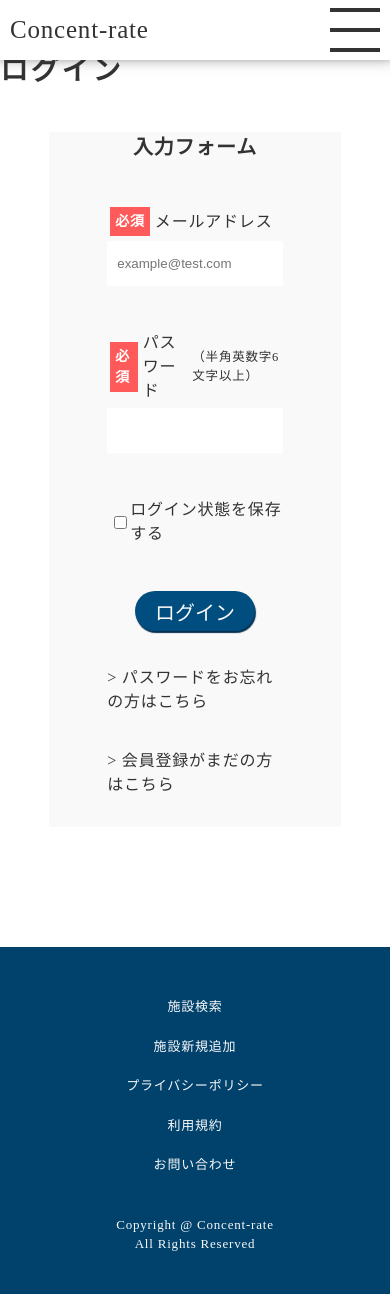
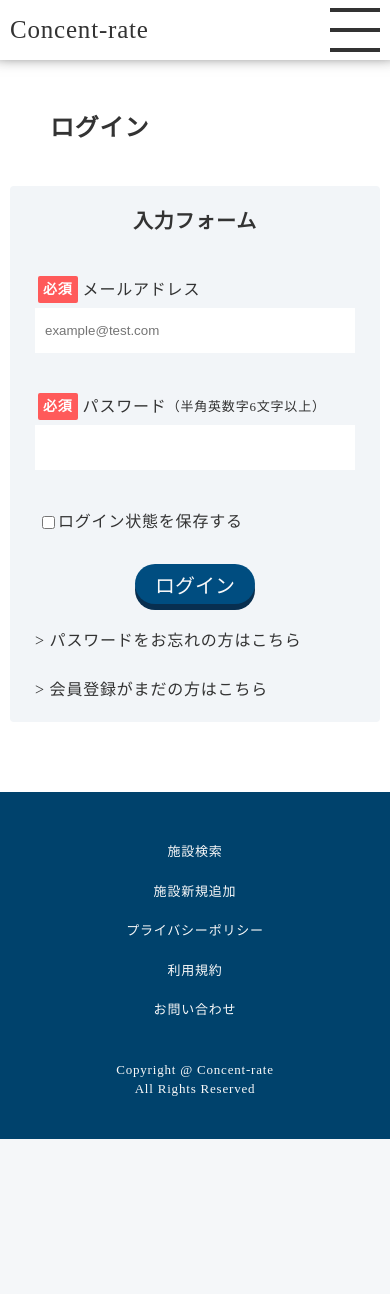
Before and after one commit to TsutomuOikawa/Review-site_personal-PJ, a PHP site: page /Concent-rate/login.php in a window 390 px wide. After the commit the page ends 1139 px from the top, so only its background shows below. Run offline with PHP 8.4, Linux system fonts and the light colour scheme; some libraries are stand-ins or nearby versions.

Commit message:
add:ログインぺージ レスポンシブ対応
レスポンシブ化、加えてCSS設計に基づいてhtmlクラスも修正

```diff
--- a/css/style.css
+++ b/css/style.css
@@ -14,15 +14,23 @@ body {
   letter-spacing: 0.05em;
   line-height: 1.5;
 }
+button {
+  border: none;
+  background: none;
+  cursor: pointer;
+}
 input {
   border: none;
+}
+input:focus-visible {
+  outline: none;
 }
 ul {
   list-style-type: none;
 }
-/*/////////////////////////
+/*====================
   ヘッダー
-/////////////////////////*/
+====================*/
 .header {
   background-color: #FFFFFF;
   box-shadow: 0 -10px 15px 5px;
@@ -215,66 +224,107 @@ ul {
   background: rgba(119, 100, 87, 0.7);
 }
 
-/*/////////////////////////
+/*====================
   コンテンツ部分
-/////////////////////////*/
+====================*/
 /* ページ全体 */
-.page-wrapper{
-  margin: 50px auto 120px;
+.page-wrapper {
+  margin-top: 60px;
 }
-.page_title{
-  margin-bottom: 40px;
-  font-size: 28px;
+.container {
+  padding: 50px 0 70px;
+}
+.container_title{
+  font-size: 32px;
   font-weight: bold;
-  letter-spacing: 0.1em;
-  line-height: 1.5;
+  margin: 0 auto;
+  padding-left: 50px;
+  max-width: 1000px;
 }
-.page_contents--center{
-  margin: 0 auto;
+.container_body {
+  box-sizing: border-box;
+  margin: 40px auto 0;
+  padding: 0 10px;
+  width: 1000px;
 }
-.page_contents--between{
-  display: flex;
-  justify-content: space-between;
+.container_body--form {
+  width: 40%;
 }
+@media screen and (max-width: 430px) {
+  .container_title {
+    font-size: 24px;
+  }
+  .container_body--form {
+    width: 100%;
+  }
+}
+
+/*
+.section {
+
+}
+.section_title {
+
+}
+
+.section_body {
+
+}
+ */
+
+.module {
+  border-radius: 4px;
+  box-sizing: border-box;
+  padding: 40px 50px;
+}
+.module_title {
+  font-size: 20px;
+  font-weight: bold;
+  text-align: center;
+}
+@media screen and (max-width: 430px) {
+  .module{
+    padding: 20px 25px;
+  }
+}
+
 section.page_contents--separate{
   margin-top: 20px;
   padding-bottom: 15px;
 }
 
 
-/* メインコンテンツ部分 */
-.mainContents-wrapper{
-  width: 75%;
+/* ワンカラム部分 */
+.content-wrapper {
+  box-sizing: border-box;
+  margin: 0 auto;
+  padding: 80px 10px 50px;
+  width: 1000px;
+}
+.content_title {
+  font-size: 28px;
+  font-weight: bold;
+}
+.content_title--topPage {
+  text-align: left;
+  padding-left: 30px;
+  position: relative;
+}
+.content_title--topPage::before{
+  content: '';
+  font-size: 70px;
+  opacity: 0.2;
+  position: absolute;
+    top: 5px;
+    left: 70px;
+}
+.content_body{
+  padding: 30px 0;
 }
 
-/* 共通アイテム */
-.contents--interval{
-  margin-bottom: 50px;
-}
-.baseColor{
-  background: #F9F9F9;
-  color: #333333;
-  box-sizing: border-box;
-}
-.subTitle{
-  font-size: 20px;
-  font-weight: bold;
-  line-height: 1.5;
-}
-.subTitle--visual{
-  color: white;
-  background: #004D80;
-  letter-spacing: 0.05em;
-  padding: 15px 30px;
-}
-.noItem{
-  font-weight: bold;
-  text-align: center;
-}
-
-/*/////////////////////////
+/*====================
   サイドバー
-/////////////////////////*/
+====================*/
 #sidebar{
   width: 23%;
   height: 100%;
@@ -545,24 +623,25 @@ section.page_contents--separate{
   margin: auto 0;
 }
 
-/*/////////////////////////
+/*====================
   入力フォーム（form_）
-/////////////////////////*/
-.form-wrapper{
-  padding: 0 20% 30px;
+====================*/
+.form{
+  background: #F2F5F8;
 }
-.form_title{
+.form_name{
+  display: flex;
+    align-items: center;
   margin-bottom: 5px;
   margin-left: 3px;
-  display: flex;
-  align-items: center;
 }
 .form_label{
+  border-radius: 2px;
+  color: #ffffff;
   font-size: 14px;
   font-weight: bold;
-  color: #ffffff;
-  padding: 4px 5px;
   margin-right: 5px;
+  padding: 3px 5px;
 }
 .form_label--required{
   background: rgba(255, 90, 90, 1);
@@ -571,12 +650,12 @@ section.page_contents--separate{
   background: rgba(150, 150, 150, 1);
 }
 .form_input {
-  width: 100%;
+  background: white;
+  border: none;
+  box-sizing: border-box;
   min-height: 45px;
   padding: 5px 10px;
-  border: none;
-  box-sizing: border-box;
-  background: white;
+  width: 100%;
 }
 .form_input--age{
   width: 40%;
@@ -593,15 +672,15 @@ section.page_contents--separate{
   min-height: 45px;
 }
 .form_notion{
-  margin-top: 35px;
+  margin-top: 25px;
 }
 .form_lastItem{
   display: block;
-  margin-bottom: 45px;
+  margin-bottom: 30px;
 }
-.area-msg{
+.form_errMsg{
   height: 20px;
-  margin: 5px 0 20px;
+  margin: 5px 0 15px;
   font-size: 14px;
   color: red;
 }
@@ -922,33 +1002,34 @@ li.list-item{
 li.list-active{
   background: #d6d7da;
 }
-/*/////////////////////////
+/*====================
   ボタン
-/////////////////////////*/
+====================*/
 .btn{
   display: block;
   margin: 0 auto;
-  border: none;
 }
 .btn--submit{
+  background: #004D80;
+  border-radius: 25px;
+  box-shadow: 0px 6px #082F50;
   color: #F9F9F9;
-  background: #004D80;
   font-size: 20px;
-  box-shadow: 1px 2px 1px #082F50;
+  height: 40px;
+  transition: all .2s;
+  width:120px;
 }
 .btn--submit:hover{
-  cursor: pointer;
-  box-shadow: 1px 4px 2px #082F50;
+  background: #66a9d6;
 }
-.btn--submit--mainContents{
-  height: 40px;
-  width:120px;
-  border-radius: 25px;
+.btn--submit:active {
+  box-shadow: 0px 0px #082F50;
+  transform: translateY(6px);
 }
 
-/*/////////////////////////
+/*====================
   タグ
-/////////////////////////*/
+====================*/
 .tag{
   margin-right: 4px;
   line-height: 1;
@@ -1018,16 +1099,38 @@ li.list-active{
   max-width: 33%;
 }
 
-/*////////////////////////////
+/*====================///
  ピンポイントCSS
-////////////////////////////*/
+///====================*/
+.contents--interval{
+  margin-bottom: 50px;
+}
+.baseColor{
+  background: #F9F9F9;
+  color: #333333;
+  box-sizing: border-box;
+}
+.subTitle{
+  font-size: 20px;
+  font-weight: bold;
+  line-height: 1.5;
+}
+.subTitle--visual{
+  color: white;
+  background: #004D80;
+  letter-spacing: 0.05em;
+  padding: 15px 30px;
+}
+.noItem{
+  font-weight: bold;
+  text-align: center;
+}
 .smallTitle{
   font-weight: bold;
-  line-height: 1.5;
   margin-top: 3px;
 }
 .font-sizeS{
-  font-size: 12.5px;
+  font-size: 13px;
 }
 .font-sizeM{
   font-size: 20px;
--- a/login.php
+++ b/login.php
@@ -55,14 +55,14 @@ if (!empty($_POST)) {
           debug("メールアドレス、パスワードが登録情報に一致しました");
 
           //セッション時間のデフォルトを1時間に設定
-          $sesLimit = 60*60;
+          $sesLimit = 60 *60;
           //最終ログイン日時を現在時間に更新
           $_SESSION['login_date'] = time();
           //パスワードがマッチしたらチェックボックスを確認
           if ($login_check) {
             //チェックされていたら期限を30日に更新
             debug('ログイン延長のチェックあり・セッション期限を延長します');
-            $_SESSION['login_limit'] = $sesLimit *24*30;
+            $_SESSION['login_limit'] = $sesLimit *24*3;
           }else {
             //チェックされていないのでセッションはデフォルトに設定
             debug('ログイン延長のチェックはありません');
@@ -105,54 +105,56 @@ if (!empty($_POST)) {
    <p><?php echo getSessionMsg('js-msg'); ?></p>
  </div>
 <!--　メインコンテンツ　-->
-<main class="page-wrapper">
-  <h1 class="page_title">ログイン</h1>
-  <div class="page_contents--center mainContents-wrapper">
+<main id="login" class="page-wrapper">
+  <div class="container">
 
-    <form method="post" class="scrollContents-wrapper baseColor">
+    <h1 class="container_title">ログイン</h1>
+    <div class="container_body container_body--form">
 
-      <h2 class="subTitle --fontCenter">入力フォーム</h2>
-      <div class ="form-wrapper">
-        <div class="area-msg">
+      <form method="post" class="module form">
+        <h2 class="module_title">入力フォーム</h2>
+        <div class ="module_body">
+          <div class="form_errMsg">
             <?php echo showErrMsg('common'); ?>
           </div>
 
           <label>
-          <div class="form_title">
+            <div class="form_name">
               <span class="form_label form_label--required">必須</span>
               メールアドレス
             </div>
-          <input type="text" name="email" class="form_input form_input--mainContents <?php if (!empty($err_msg['email'])) echo 'err'; ?>" value="<?php echo getFormData('email'); ?>" placeholder="example@test.com">
+            <input type="text" name="email" class="form_input <?php if (!empty($err_msg['email'])) echo 'err'; ?>" value="<?php echo getFormData('email'); ?>" placeholder="example@test.com">
           </label>
-        <div class="area-msg">
+          <div class="form_errMsg">
             <?php echo showErrMsg('email'); ?>
           </div>
 
           <label>
-          <div class="form_title">
+            <div class="form_name">
               <span class="form_label form_label--required">必須</span>
               パスワード
               <span class="font-sizeS">（半角英数字6文字以上）</span>
             </div>
-          <input type="password" name="pass" class="form_input form_input--mainContents <?php if (!empty($err_msg['pass'])) echo 'err'; ?>" value="<?php echo getFormData('pass'); ?>">
+            <input type="password" name="pass" class="form_input  <?php if (!empty($err_msg['pass'])) echo 'err'; ?>" value="<?php echo getFormData('pass'); ?>">
           </label>
-        <div class="area-msg">
+          <div class="form_errMsg">
             <?php echo showErrMsg('pass'); ?>
           </div>
 
           <div class="form_lastItem">
-          <label class="form_title">
+            <label class="form_name">
               <input type="checkbox" name="login_check">ログイン状態を保存する
             </label>
           </div>
 
-        <input type="submit" class="btn btn--submit btn--submit--mainContents" value="ログイン">
+          <button type="submit" class="btn btn--submit">ログイン</button>
           <p class="form_notion"><a href="passRemindSend.php" class="--hoverLine">&gt パスワードをお忘れの方はこちら</a></p>
           <p class="form_notion"><a href="registration.php" class="--hoverLine">&gt 会員登録がまだの方はこちら</a></p>
 
         </div>
       </form>
     </div>
+  </div>
 </main>
 
 <!--　共通フッター呼び出し　-->
```
Also changed, not shown: other parts of css/style.css (+130 -100 lines). Lines whose indentation alone changed are shown as unchanged.
